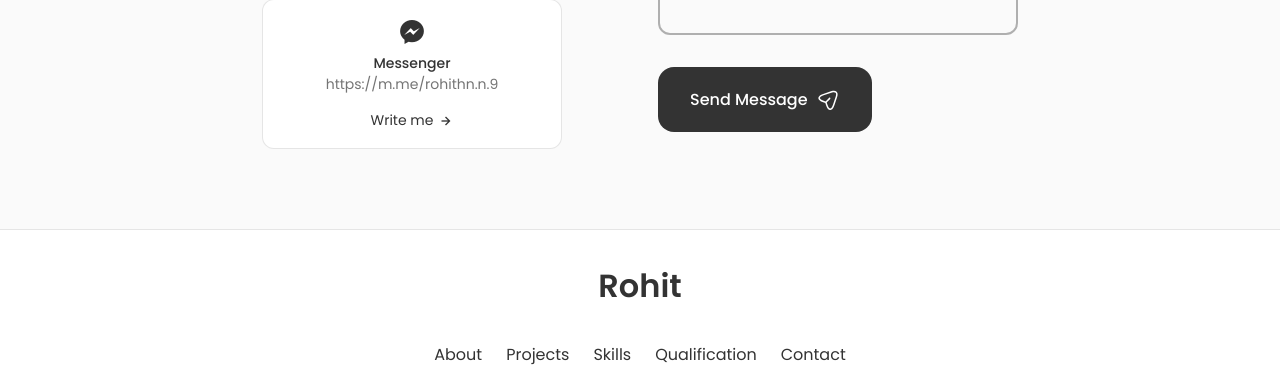
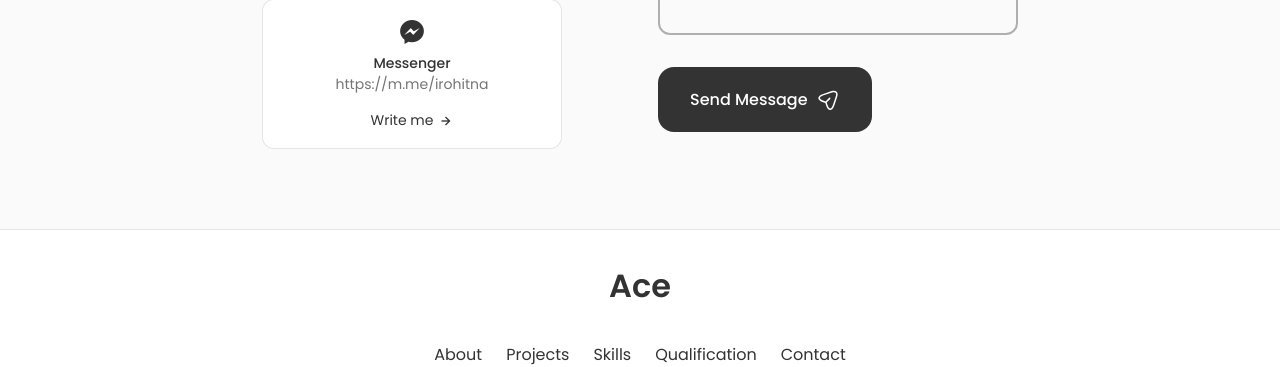
Before and after one commit to Inasync-io/Portfolio, a React (Create React App) app: page / in a window 1280 px wide. Shown: the part 4812-5179 px from the top of the page. Built offline with nearby package versions, Linux system fonts and the light colour scheme.

Commit message:
Update contact info

```diff
--- a/src/components/contact/Contact.jsx
+++ b/src/components/contact/Contact.jsx
@@ -59,7 +59,7 @@ const Contact = () => {
               <i className="bx bxl-messenger contact__card-icon"></i>
 
               <h3 className="contact__card-title">Messenger</h3>
-              <span className="contact__card-data">https://m.me/rohithn.n.9</span>
+              <span className="contact__card-data">https://m.me/irohitna</span>
 
               <a href="https://m.me/crypticalcoder" className="contact__button">
                 Write me{" "}
--- a/src/components/footer/Footer.jsx
+++ b/src/components/footer/Footer.jsx
@@ -5,7 +5,7 @@ const Footer = () => {
   return (
     <footer className="footer" id='footer'>
         <div className="footer__container container">
-           <h1 className="footer__title">Rohit</h1>
+           <h1 className="footer__title">Ace</h1>
 
            <ul className="footer__list">
                 <li>
@@ -30,7 +30,7 @@ const Footer = () => {
            </ul>
 
            <div className="footer__social">
-            <a href="https://www.instagram.com/inasync_" className="footer__social-link" target='_blank' rel="noreferrer">
+            <a href="https://www.instagram.com/irohitna" className="footer__social-link" target='_blank' rel="noreferrer">
             <i class = "uil uil-instagram"></i>
             </a>
 
```
